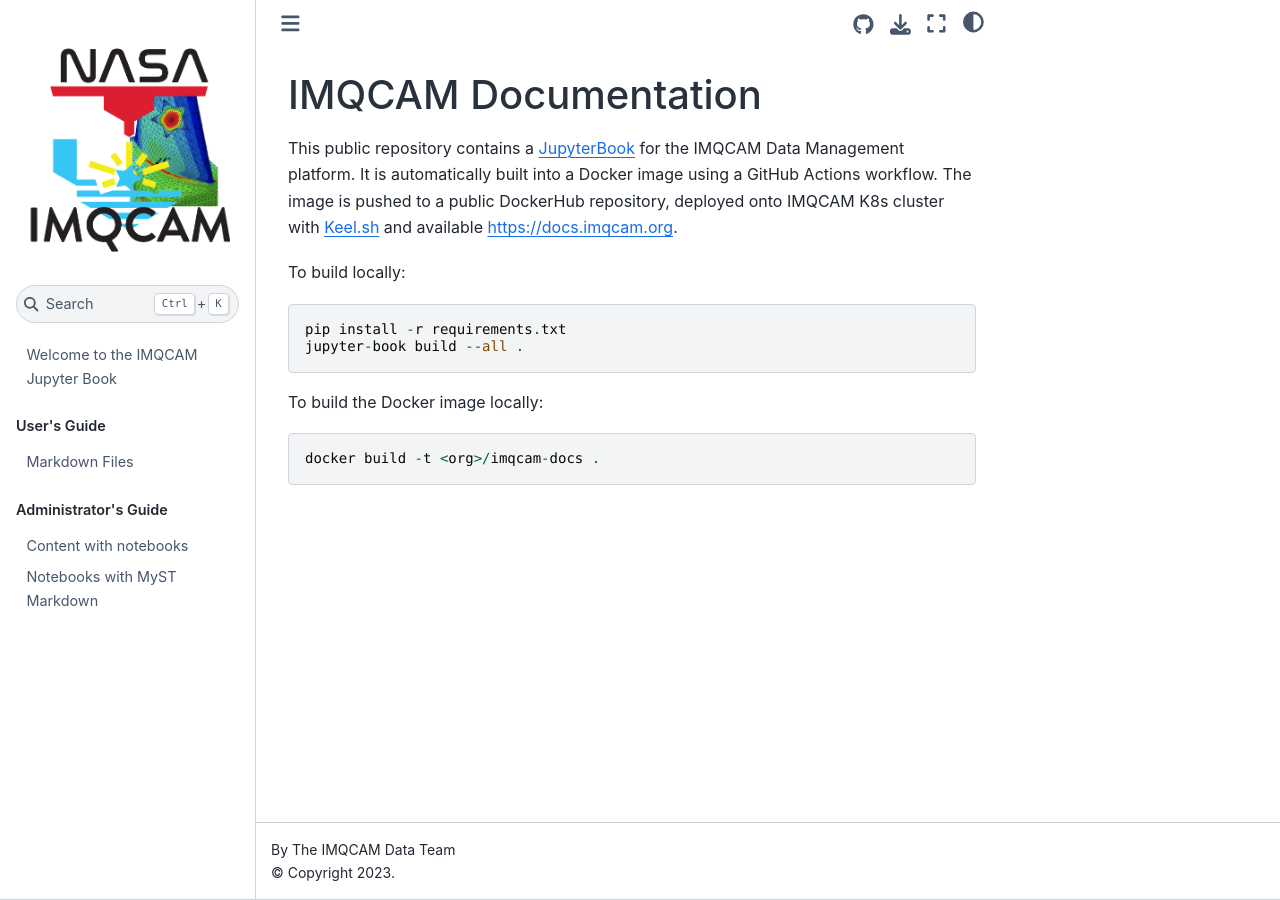
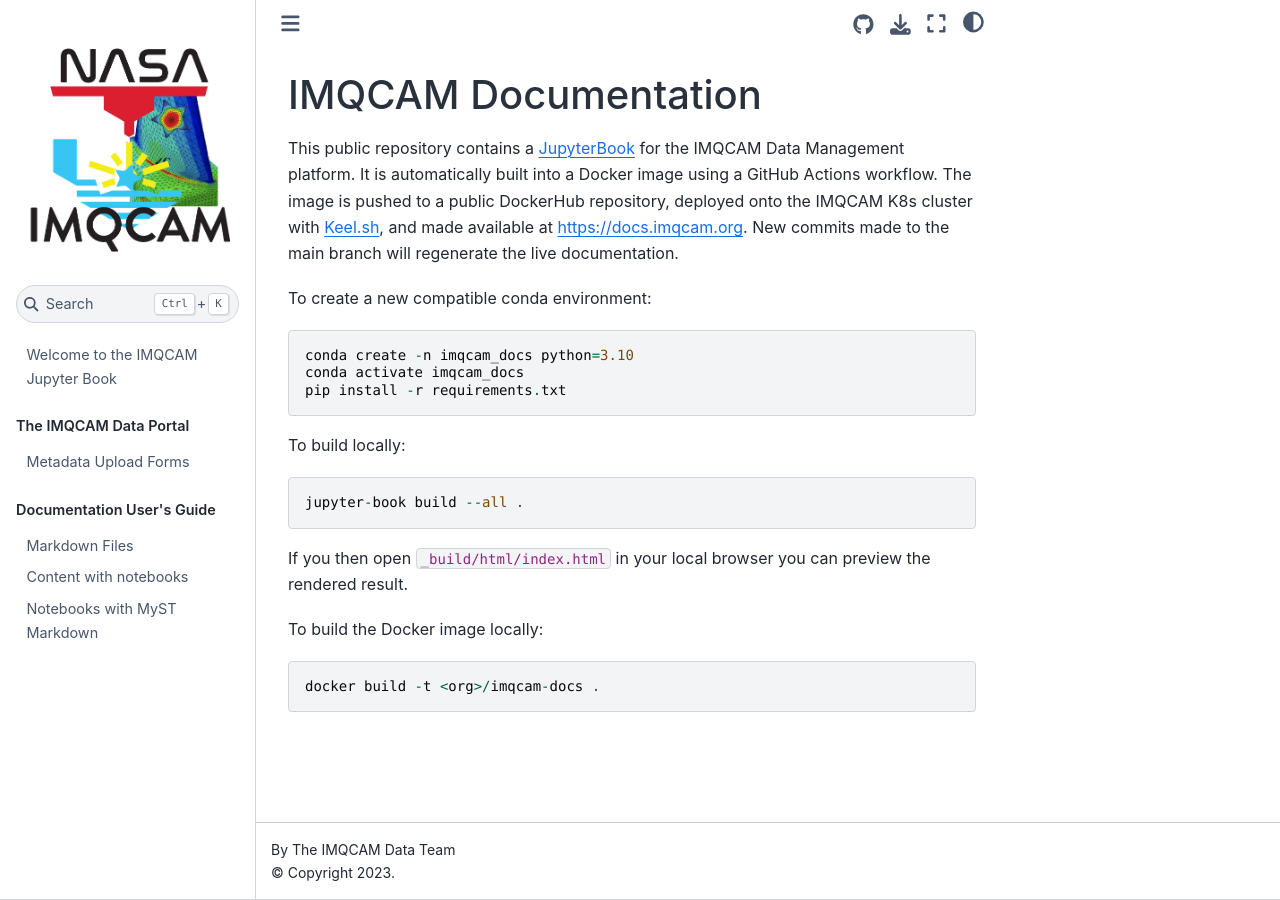
Before and after one commit to imqcam/documentation, a Jupyter Book: the page built from README.md, in a window 1280 px wide. Built offline with Jupyter Book 1.0.4 settings and Sphinx 7.4.7 and the Sphinx Book theme 1.1.4, drawn with Linux system fonts in a browser that asks for light colours.

Commit message:
restructure and add info on the Raw Powder Details upload form

````diff
--- a/README.md
+++ b/README.md
@@ -2,14 +2,22 @@
 
 This public repository contains a [JupyterBook](https://jupyterbook.org/) for the IMQCAM Data Management platform.
 It is automatically built into a Docker image using a GitHub Actions workflow.  The image
-is pushed to a public DockerHub repository, deployed onto IMQCAM K8s cluster with Keel.sh
-and available https://docs.imqcam.org.
+is pushed to a public DockerHub repository, deployed onto the IMQCAM K8s cluster with Keel.sh,
+and made available at https://docs.imqcam.org. New commits made to the main branch will regenerate the live documentation.
+
+To create a new compatible conda environment:
+```
+conda create -n imqcam_docs python=3.10
+conda activate imqcam_docs
+pip install -r requirements.txt
+```
 
 To build locally:
 ```
-pip install -r requirements.txt
 jupyter-book build --all .
 ```
+
+If you then open `_build/html/index.html` in your local browser you can preview the rendered result.
 
 To build the Docker image locally:
 ```
--- a/_toc.yml
+++ b/_toc.yml
@@ -5,10 +5,11 @@ format: jb-book
 root: docs/intro.md
 
 parts:
-- caption: User's Guide
+- caption: The IMQCAM Data Portal
+  chapters:
+  - file: docs/data_portal/upload_forms
+- caption: Documentation User's Guide
   chapters:
   - file: docs/markdown
-- caption: Administrator's Guide
-  chapters:
   - file: docs/notebooks
   - file: docs/markdown-notebooks
````
Also changed, not shown: docs/data_portal/upload_forms.md (added, +20 -0 lines).
